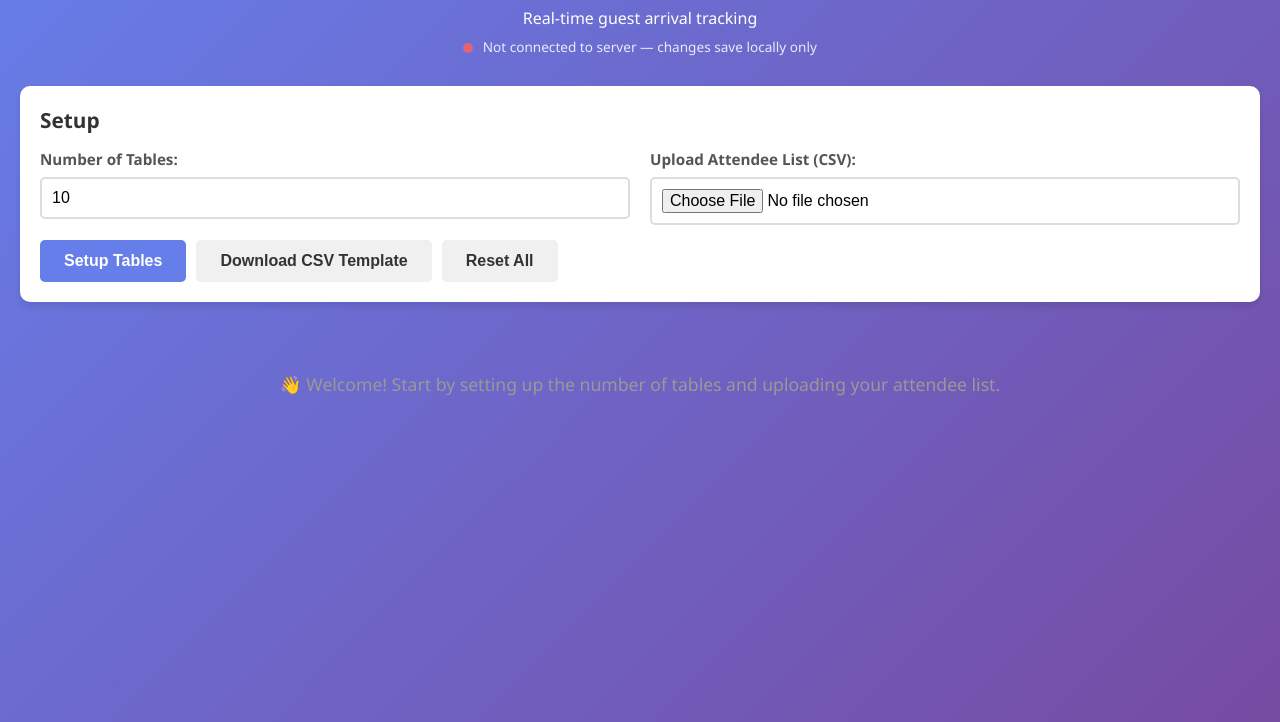
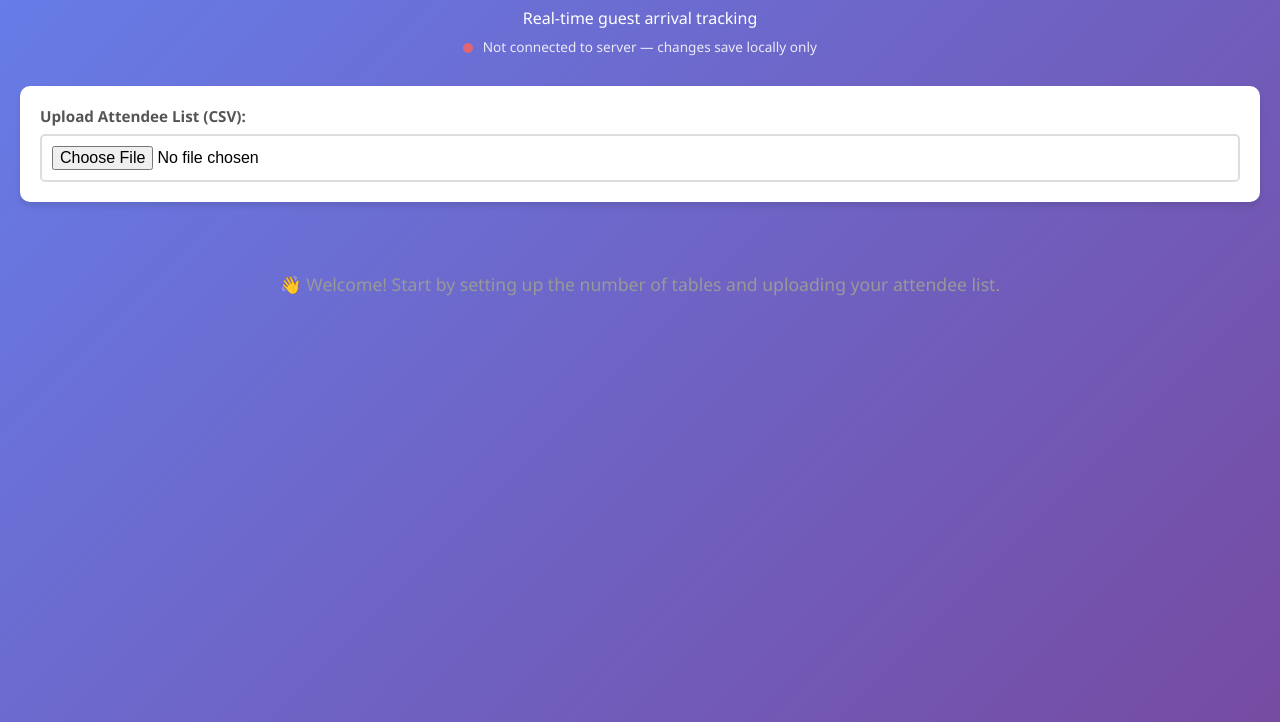
Before and after one commit to OdedWeber480/wedding-tracker, a website: page index.html in a window 1280 px wide. Shown: the part 78-800 px from the top of the page. Drawn offline with Linux system fonts and the light colour scheme; no server answers.

Commit message:
Derive tables from CSV automatically, remove manual setup controls
Co-Authored-By: Claude Sonnet 4.6 <noreply@anthropic.com>

```diff
--- a/index.html
+++ b/index.html
@@ -46,13 +46,6 @@
             color: #333;
             margin-bottom: 15px;
             font-size: 1.3rem;
-        }
-
-        .setup-controls {
-            display: grid;
-            grid-template-columns: 1fr 1fr;
-            gap: 20px;
-            margin-bottom: 15px;
         }
 
         .control-group {
@@ -413,21 +406,9 @@
         </header>
 
         <div class="setup-section">
-            <h2>Setup</h2>
-            <div class="setup-controls">
-                <div class="control-group">
-                    <label for="tableCount">Number of Tables:</label>
-                    <input type="number" id="tableCount" min="1" max="50" value="10" placeholder="Enter number of tables">
-                </div>
-                <div class="control-group">
-                    <label for="csvFile">Upload Attendee List (CSV):</label>
-                    <input type="file" id="csvFile" accept=".csv">
-                </div>
-            </div>
-            <div class="button-group">
-                <button class="btn-primary" onclick="setupTables()">Setup Tables</button>
-                <button class="btn-secondary" onclick="downloadTemplate()">Download CSV Template</button>
-                <button class="btn-secondary" onclick="resetData()">Reset All</button>
+            <div class="control-group">
+                <label for="csvFile">Upload Attendee List (CSV):</label>
+                <input type="file" id="csvFile" accept=".csv">
             </div>
             <div id="messageArea"></div>
         </div>
@@ -483,7 +464,6 @@
                     lastServerData = dataStr;
                     tables = data.tables || {};
                     allAttendees = data.allAttendees || [];
-                    document.getElementById('tableCount').value = Object.keys(tables).length || 10;
                     localStorage.setItem('weddingData', JSON.stringify(data));
                     if (Object.keys(tables).length > 0) {
                         renderTables();
@@ -503,7 +483,6 @@
                 const data = JSON.parse(stored);
                 tables = data.tables || {};
                 allAttendees = data.allAttendees || [];
-                document.getElementById('tableCount').value = Object.keys(tables).length || 10;
                 if (Object.keys(tables).length > 0) {
                     renderTables();
                     updateStats();
@@ -527,36 +506,26 @@
             } catch (e) { /* save to localStorage only if server unavailable */ }
         }
 
-        // Setup tables
+        // Setup tables derived from CSV attendees
         function setupTables() {
-            const count = parseInt(document.getElementById('tableCount').value);
-            if (isNaN(count) || count < 1) {
-                showMessage('Please enter a valid number of tables', 'error');
-                return;
-            }
-
             tables = {};
-            for (let i = 1; i <= count; i++) {
-                tables[`Table ${i}`] = {
-                    name: `Table ${i}`,
-                    group: 'Unassigned',
-                    capacity: 10,
-                    attendees: []
-                };
-            }
-
             allAttendees.forEach(attendee => {
                 const tableName = attendee.table;
-                if (tables[tableName]) {
-                    tables[tableName].group = attendee.group;
-                    tables[tableName].attendees.push(attendee);
+                if (!tables[tableName]) {
+                    tables[tableName] = {
+                        name: tableName,
+                        group: attendee.group || 'Unassigned',
+                        capacity: 10,
+                        attendees: []
+                    };
                 }
+                tables[tableName].attendees.push(attendee);
             });
 
             saveToStorage();
             renderTables();
             updateStats();
-            showMessage(`${count} tables created successfully!`, 'success');
+            showMessage(`Loaded ${allAttendees.length} attendees across ${Object.keys(tables).length} tables`, 'success');
         }
 
         // Parse CSV and load attendees
@@ -807,18 +776,6 @@
             document.getElementById('attendanceRate').textContent = rate + '%';
         }
 
-        // Download CSV template
-        function downloadTemplate() {
-            const template = 'Name,Count,Table,Group\nJohn Doe,2,Table 1,Roy & Maya\nJane Smith,1,Table 2,Roy & Maya\nBob Johnson,3,Table 1,Oded & Billy';
-            const blob = new Blob([template], { type: 'text/csv' });
-            const url = window.URL.createObjectURL(blob);
-            const a = document.createElement('a');
-            a.href = url;
-            a.download = 'wedding_attendees_template.csv';
-            a.click();
-            window.URL.revokeObjectURL(url);
-        }
-
         // Show message
         function showMessage(text, type) {
             const messageArea = document.getElementById('messageArea');
```
